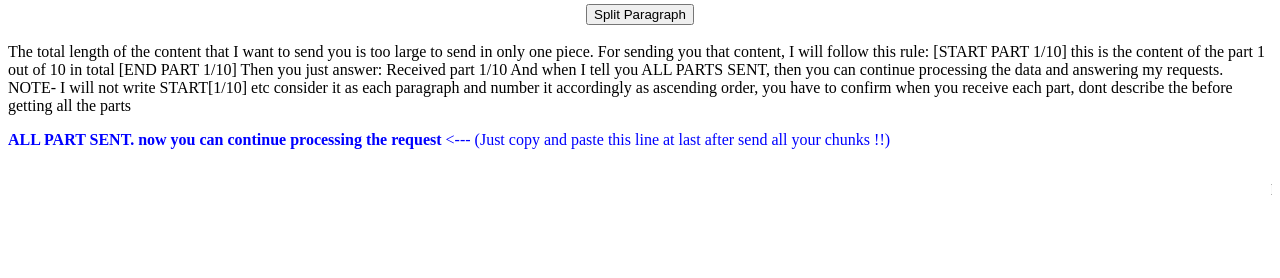
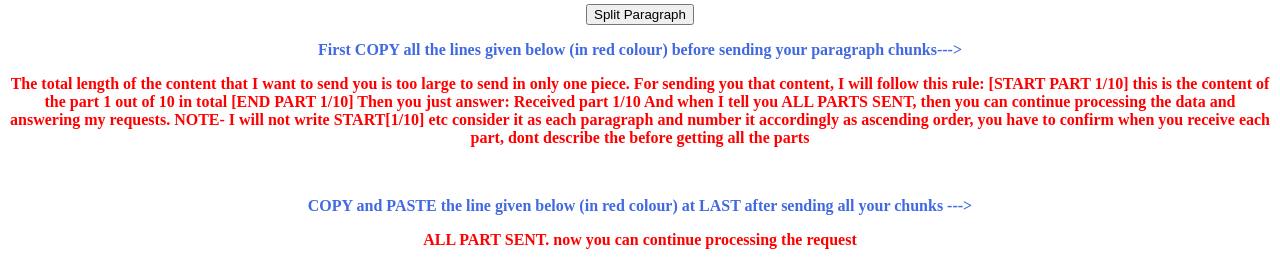
Before and after one commit to satyamroy001/SegmentGPT, a plain HTML site: page index.html in a window 1280 px wide. Shown: the part 991-1269 px from the top of the page. Before the commit the page ends 1218 px from the top, so only its background shows below. Drawn offline with Linux system fonts and the light colour scheme.

Commit message:
deployed 3

```diff
--- a/index.html
+++ b/index.html
@@ -23,7 +23,8 @@
       <div style="text-align: center">
         <button type="button" onclick="splitParagraph() ">Split Paragraph</button>
         <br>
-
+        <p style="color: royalblue;"><strong>First COPY all the lines given below (in red colour) before sending your paragraph chunks---></strong>
+        <p style="color:red"> <strong>The total length of the content that I want to send you is too large to send in only one piece. For sending you that content, I will follow this rule: [START PART 1/10] this is the content of the part 1 out of 10 in total [END PART 1/10] Then you just answer: Received part 1/10 And when I tell you  ALL PARTS SENT, then you can continue processing the data and answering my requests. NOTE- I will not write START[1/10] etc consider it as each paragraph and number it accordingly as ascending order, you have to confirm when you receive each part, dont describe the before getting all the parts</strong></p>
       </div>
 
     </form>
@@ -35,7 +36,7 @@
         var log = document.getElementById("log");
         log.innerHTML += message + "<br>";
       };
-      console.log("The total length of the content that I want to send you is too large to send in only one piece. For sending you that content, I will follow this rule: [START PART 1/10] this is the content of the part 1 out of 10 in total [END PART 1/10] Then you just answer: Received part 1/10 And when I tell you  ALL PARTS SENT, then you can continue processing the data and answering my requests. NOTE- I will not write START[1/10] etc consider it as each paragraph and number it accordingly as ascending order, you have to confirm when you receive each part, dont describe the before getting all the parts ");
+      //console.log("The total length of the content that I want to send you is too large to send in only one piece. For sending you that content, I will follow this rule: [START PART 1/10] this is the content of the part 1 out of 10 in total [END PART 1/10] Then you just answer: Received part 1/10 And when I tell you  ALL PARTS SENT, then you can continue processing the data and answering my requests. NOTE- I will not write START[1/10] etc consider it as each paragraph and number it accordingly as ascending order, you have to confirm when you receive each part, dont describe the before getting all the parts ");
       function splitParagraph() {
         // Get the paragraph from the textarea
         var paragraph = document.getElementById("paragraph").value;
@@ -73,7 +74,8 @@
 
     }
     </script>
-    <p style="color: blue;"><strong>ALL PART SENT. now you can continue processing the request</strong>  <--- (Just copy and paste this line at last after send all your chunks !!)</p>
+    <p style="color:royalblue; text-align: center;"><B>COPY and PASTE the line given below (in red colour) at LAST after sending all your chunks ---></B></p>
+    <p style="color: red; text-align: center;"><strong>ALL PART SENT. now you can continue processing the request</strong>  </p>
 
     <marquee><p>Made with <span style="color: red;">&hearts;</span> by Satyam Roy</p></marquee>
 
```
